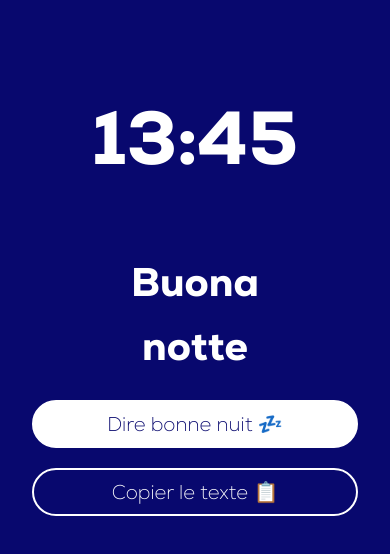
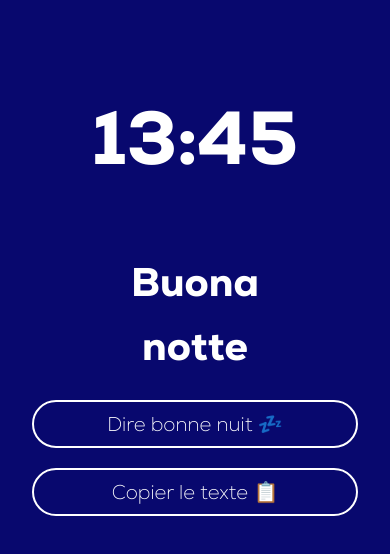
Before and after one commit to RomainLENTZ/buona_notte, a Vue app: page / in a window 390 px wide. In both pictures the pointer is over the button "Dire bonne nuit 💤". Shown: the top 554 px of the page. Built offline with nearby package versions, Linux system fonts and the light colour scheme.

Commit message:
Fix hover and active

```diff
--- a/src/components/Main.vue
+++ b/src/components/Main.vue
@@ -107,7 +107,7 @@ export default {
         margin-bottom: 20px;
     }
 
-    button:hover, button:active{
+    button:hover{
         background-color: #FFF;
         color: #08086e;
     }
@@ -168,6 +168,11 @@ export default {
         .copie_move{
             top: 100%!important;
         }
+
+        button:hover{
+            background-color: #08086e;
+            color: #FFF;
+        }
     }
 
 </style>
```
